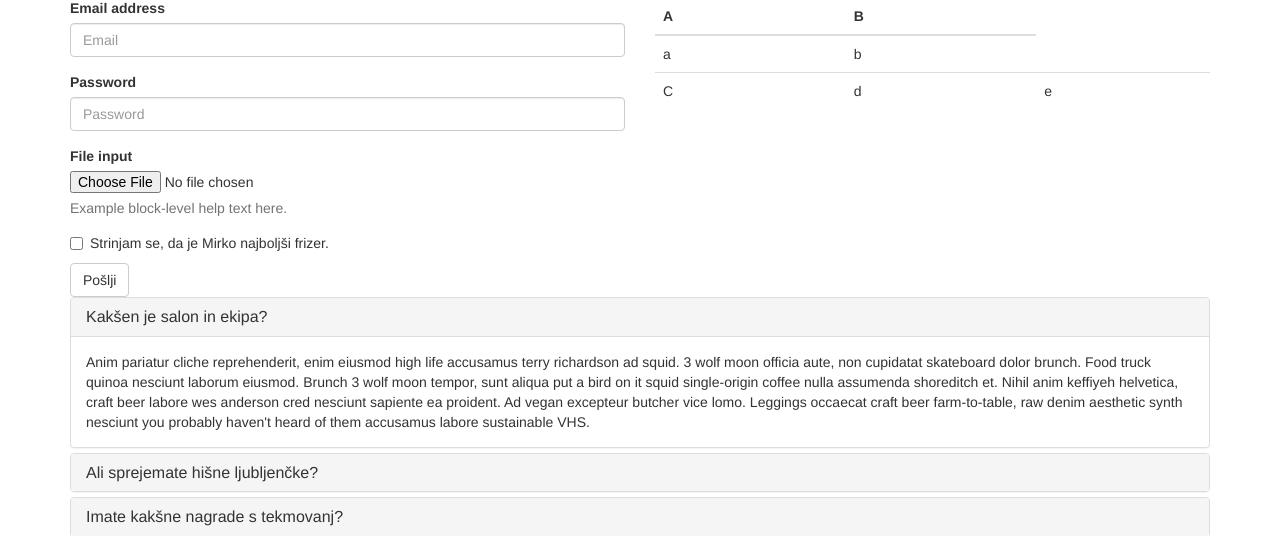
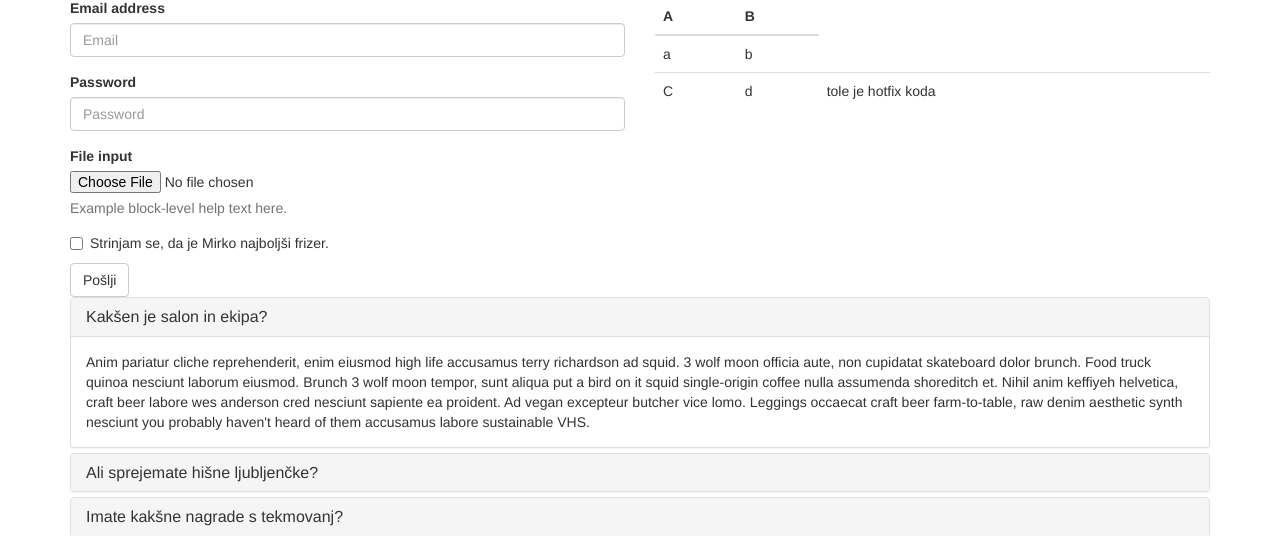
Before and after one commit to mashoni/frizer, a plain HTML site: page index.html in a window 1280 px wide. Shown: the part 158-694 px from the top of the page. Drawn offline with nearby package versions, Linux system fonts and the light colour scheme.

Commit message:
fixed the bug

```diff
--- a/index.html
+++ b/index.html
@@ -140,7 +140,7 @@
                         <tr>
                             <td>C</td>
                             <td>d</td>
-                            <td>e</td>
+                            <td>tole je hotfix koda</td>
                         </tr>
                         </tbody>
                     </table>
```
